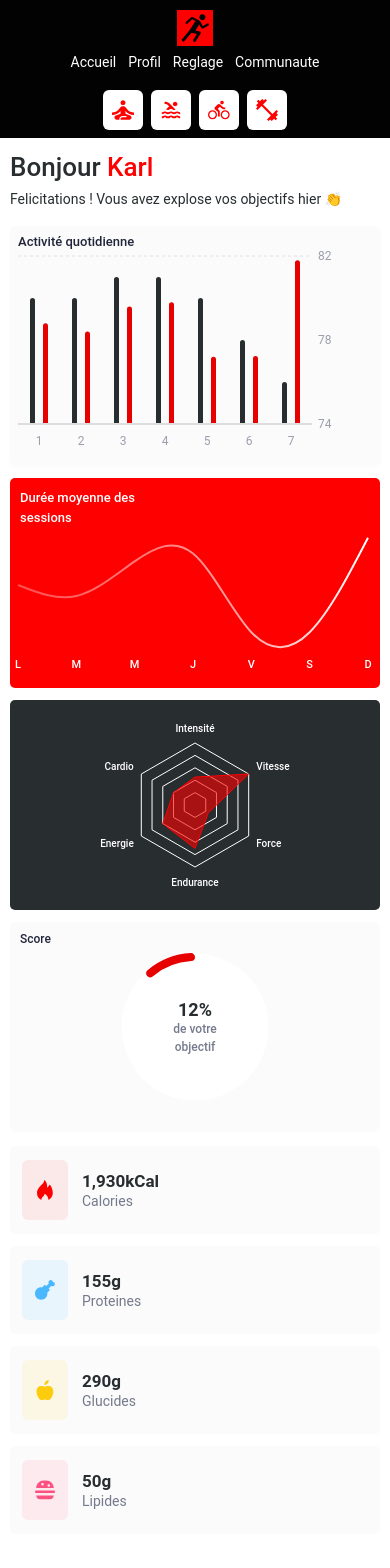
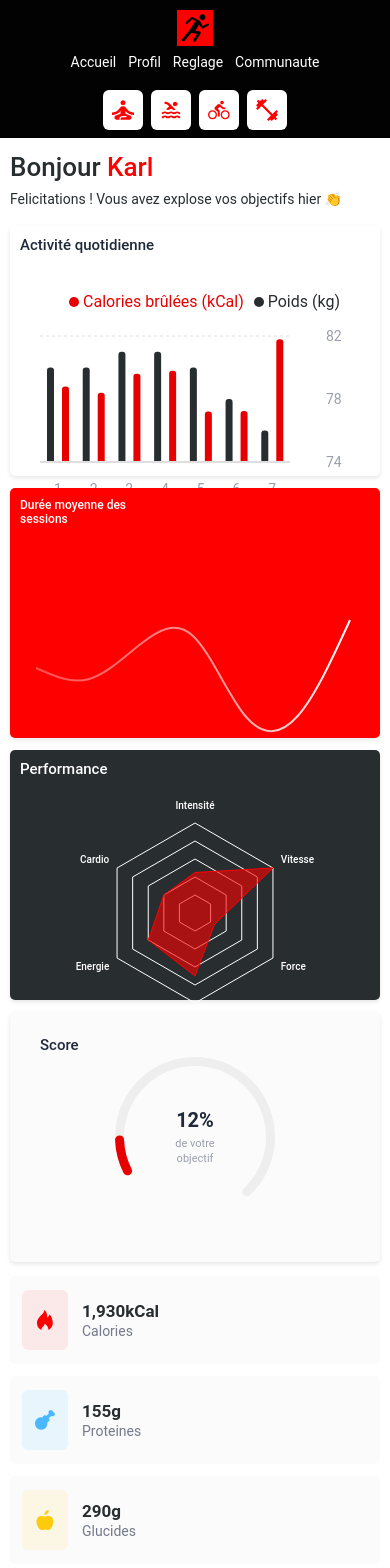
Before and after one commit to Steinshy/OC-SportSee, a React (Vite) app: page /profile/12 in a window 390 px wide. Shown: the top 1568 px of the page. Built offline with nearby package versions, Linux system fonts and the light colour scheme; no server answers.

Commit message:
Small refactor/cleanup charts

```diff
--- a/src/components/Charts/ActivityBarChart.css
+++ b/src/components/Charts/ActivityBarChart.css
@@ -1,49 +1,35 @@
-.chart-card--activity {
-  background: #fbfbfb;
-  border-radius: 5px;
-  box-shadow: 0 2px 4px rgb(0 0 0 / 2%);
-  min-width: 0;
-  padding: 24px 24px 18px;
-  position: relative;
-  width: 100%;
+/* Activity Bar Chart Styles */
+
+.activity-chart__title {
+  font-size: 15px;
+  font-weight: 500;
+  color: #20293a;
+  margin-bottom: 20px;
 }
 
-.activity-chart__title {
-  color: #20253a;
-  font-size: 15px;
-  font-weight: 500;
-  left: 24px;
-  position: absolute;
-  top: 20px;
-  z-index: 2;
+
+.chart-card--activity {
 }
 
-.chart-card--activity .recharts-legend-wrapper {
-  left: auto !important;
-  right: 24px !important;
-  top: 16px !important;
-  width: auto !important;
+/* Mobile: 768px and below */
+@media (max-width: 768px) {
+  .chart-card--activity {
+    padding: 15px;
+  }
 }
 
-.chart-card--activity .recharts-legend-item {
-  margin-left: 18px !important;
-  margin-right: 0 !important;
+/* Extra small: 420px and below */
+@media (max-width: 420px) {
+  .chart-card--activity {
+    padding: 10px;
+    min-height: 250px;
+  }
 }
 
-.chart-card--activity .recharts-legend-item-text {
-  color: #74798c !important;
-  font-size: 14px;
-  font-weight: 500;
-}
-
-.chart-card--activity .recharts-surface {
-  margin-right: 8px !important;
-}
-
+/* Custom tooltip styles */
 .activity-tooltip {
   background: #e60000;
   color: #fff;
-  display: block;
   font-size: 11px;
   font-weight: 500;
   line-height: 24px;
@@ -51,75 +37,7 @@
   text-align: center;
 }
 
-@media (width <= 1200px) {
-  .chart-card--activity {
-    padding: 20px 16px 14px;
-  }
-
-  .activity-chart__title {
-    left: 16px;
-    top: 14px;
-  }
-
-  .chart-card--activity .recharts-legend-wrapper {
-    right: 14px !important;
-    top: 12px !important;
-  }
-
-  .chart-card--activity .recharts-legend-item {
-    margin-left: 12px !important;
-  }
-
-  .chart-card--activity .recharts-legend-item-text {
-    font-size: 13px;
-  }
+.activity-tooltip p {
+  margin: 0;
+  line-height: 24px;
 }
-
-@media (width <= 900px) {
-  .chart-card--activity {
-    padding: 16px 12px 12px;
-  }
-
-  .activity-chart__title {
-    font-size: 14px;
-    left: 12px;
-    top: 12px;
-    white-space: nowrap;
-  }
-
-  .chart-card--activity .recharts-legend-wrapper {
-    right: 10px !important;
-    top: 10px !important;
-  }
-
-  .chart-card--activity .recharts-legend-item {
-    margin-left: 8px !important;
-  }
-
-  .chart-card--activity .recharts-legend-item-text {
-    font-size: 12px;
-  }
-}
-
-@media (width <= 768px) {
-  .chart-card--activity {
-    padding: 14px 10px 10px;
-  }
-
-  .activity-chart__title {
-    left: 10px;
-    top: 10px;
-  }
-}
-
-@media (width <= 420px) {
-  .chart-card--activity {
-    padding: 12px 8px 8px;
-  }
-
-  .activity-chart__title {
-    font-size: 13px;
-    left: 8px;
-    top: 8px;
-  }
-}
--- a/src/components/Charts/ActivityBarChart.tsx
+++ b/src/components/Charts/ActivityBarChart.tsx
@@ -1,4 +1,4 @@
-import { useEffect, useMemo, useState } from 'react';
+import { useMemo } from 'react';
 
 import {
   Bar,
@@ -12,11 +12,13 @@ import {
   YAxis,
 } from './index';
 
+import { CHART_COLORS, CHART_VALUES } from '@/constants/chartConstants';
 import type { ActivitySession } from '@/types/user';
 
+import './charts.css';
 import './ActivityBarChart.css';
 
-const MIN_DISPLAY_POINTS = 7;
+const MIN_DISPLAY_POINTS = CHART_VALUES.minDisplayPoints;
 
 type Props = {
   sessions: ActivitySession[];
@@ -59,7 +61,7 @@ function HoverCursor({
   y,
   width,
   height,
-  scale = 0.72,
+  scale = CHART_VALUES.cursorScale,
 }: {
   x?: number;
   y?: number;
@@ -73,7 +75,7 @@ function HoverCursor({
 
   return (
     <Rectangle
-      fill="#c4c4c4"
+      fill={CHART_COLORS.cursor}
       fillOpacity={0.5}
       height={height ?? 0}
       width={cursorWidth}
@@ -84,31 +86,6 @@ function HoverCursor({
 }
 
 export default function ActivityBarChart({ sessions }: Props) {
-  const [screenWidth, setScreenWidth] = useState(() => {
-    if (typeof window === 'undefined') {
-      return 1024;
-    }
-    return window.innerWidth;
-  });
-
-  useEffect(() => {
-    const handleResize = () => {
-      setScreenWidth(window.innerWidth);
-    };
-
-    handleResize();
-    window.addEventListener('resize', handleResize);
-    return () => {
-      window.removeEventListener('resize', handleResize);
-    };
-  }, []);
-
-  const isMobileScreen = screenWidth <= 768;
-  const isExtraSmallScreen = screenWidth <= 420;
-  const [tooltipPosition, setTooltipPosition] = useState<
-    { x: number; y: number } | undefined
-  >(undefined);
-
   const chartData = useMemo<ChartDataPoint[]>(() => {
     const points: ChartDataPoint[] = sessions.map((s) => ({
       day: s.day,
@@ -146,41 +123,27 @@ export default function ActivityBarChart({ sessions }: Props) {
       <ResponsiveContainer width="100%" height="100%">
         <BarChart
           data={chartData}
-          barGap={8}
-          barSize={isExtraSmallScreen ? 5 : isMobileScreen ? 6 : 7}
+          barGap={CHART_VALUES.barGapDefault}
+          barSize={7}
           onMouseMove={(state) => {
             if (!state.isTooltipActive || !state.activeCoordinate) {
               return;
             }
-
-            setTooltipPosition({
-              x: state.activeCoordinate.x + (isMobileScreen ? 10 : 50),
-              y: isMobileScreen ? 18 : 24,
-            });
           }}
-          onMouseLeave={() => {
-            setTooltipPosition(undefined);
-          }}
-          margin={
-            isExtraSmallScreen
-              ? { top: 18, right: 0, left: 0, bottom: 4 }
-              : isMobileScreen
-                ? { top: 18, right: 8, left: 8, bottom: 8 }
-                : { top: 18, right: 20, left: 20, bottom: 12 }
-          }
+          margin={{ top: 18, right: 20, left: 20, bottom: 12 }}
         >
           <CartesianGrid
             strokeDasharray="3"
             vertical={false}
-            stroke="#dedede"
+            stroke={CHART_COLORS.strokeGrid}
           />
           <XAxis
             dataKey="day"
             tickLine={false}
-            stroke="#dedede"
+            stroke={CHART_COLORS.strokeGrid}
             strokeWidth={2}
-            tick={{ fill: '#9b9eac', fontSize: isMobileScreen ? 12 : 14 }}
-            tickMargin={isMobileScreen ? 6 : 16}
+            tick={{ fill: CHART_COLORS.tickText, fontSize: 14 }}
+            tickMargin={16}
             tickFormatter={(_day: string, index: number) => String(index + 1)}
           />
           <YAxis
@@ -190,16 +153,14 @@ export default function ActivityBarChart({ sessions }: Props) {
             ticks={kgAxis.ticks}
             tickLine={false}
             axisLine={false}
-            tick={{ fill: '#9b9eac', fontSize: isMobileScreen ? 12 : 14 }}
-            tickMargin={isExtraSmallScreen ? 0 : isMobileScreen ? 6 : 30}
+            tick={{ fill: CHART_COLORS.tickText, fontSize: 14 }}
+            tickMargin={30}
           />
           <YAxis yAxisId="calories" hide />
           <Tooltip
             content={<CustomTooltip />}
-            cursor={<HoverCursor scale={isMobileScreen ? 0.64 : 0.72} />}
-            position={tooltipPosition}
+            cursor={<HoverCursor />}
           />
-          {!isMobileScreen && (
           <Legend
             verticalAlign="top"
             align="right"
@@ -207,19 +168,18 @@ export default function ActivityBarChart({ sessions }: Props) {
             iconSize={10}
             height={44}
           />
-          )}
           <Bar
             name="Poids (kg)"
             yAxisId="kilogram"
             dataKey="kilogram"
-            fill="#282d30"
+            fill={CHART_COLORS.barWeight}
             radius={[3, 3, 0, 0]}
           />
           <Bar
             name="Calories brûlées (kCal)"
             yAxisId="calories"
             dataKey="calories"
-            fill="#e60000"
+            fill={CHART_COLORS.barCalories}
             radius={[3, 3, 0, 0]}
           />
         </BarChart>
--- a/src/components/Charts/PerformanceRadarChart.css
+++ b/src/components/Charts/PerformanceRadarChart.css
@@ -1,6 +1,14 @@
+/* Performance Radar Chart Styles */
+
 .chart-card--performance {
   background: #282d30;
-  border-radius: 5px;
+}
+
+.performance-radar-chart__title {
+  font-size: 15px;
+  font-weight: 500;
+  color: #fff;
+  margin-bottom: 20px;
 }
 
 .chart-card--performance .recharts-polar-grid-concentric-polygon {
@@ -13,13 +21,23 @@
   fill-opacity: 1;
 }
 
-@media (width <= 768px) {
+/* Mobile: 768px and below */
+@media (max-width: 768px) {
+  .chart-card--performance {
+    padding: 15px;
+  }
+
   .chart-card--performance .recharts-polar-angle-axis text {
     font-size: 11px;
   }
 }
 
-@media (width <= 420px) {
+/* Extra small: 420px and below */
+@media (max-width: 420px) {
+  .chart-card--performance {
+    padding: 10px;
+  }
+
   .chart-card--performance .recharts-polar-angle-axis text {
     font-size: 10px;
   }
--- a/src/components/Charts/PerformanceRadarChart.tsx
+++ b/src/components/Charts/PerformanceRadarChart.tsx
@@ -1,5 +1,3 @@
-import { useEffect, useState } from 'react';
-
 import {
   PolarAngleAxis,
   PolarGrid,
@@ -12,6 +10,7 @@ import {
 
 import type { UserPerformance } from '@/types/user';
 
+import './charts.css';
 import './PerformanceRadarChart.css';
 
 const LABELS: Record<string, string> = {
@@ -61,30 +60,8 @@ function renderPolarAngleAxis(
 }
 
 export default function PerformanceRadarChart({ performance }: Props) {
-  const [screenWidth, setScreenWidth] = useState(() => {
-    if (typeof window === 'undefined') {
-      return 1024;
-    }
-    return window.innerWidth;
-  });
-
-  useEffect(() => {
-    const handleResize = () => {
-      setScreenWidth(window.innerWidth);
-    };
-
-    handleResize();
-    window.addEventListener('resize', handleResize);
-
-    return () => {
-      window.removeEventListener('resize', handleResize);
-    };
-  }, []);
-
-  const isMobileScreen = screenWidth <= 768;
-  const isExtraSmallScreen = screenWidth <= 420;
-  const axisFontSize = isExtraSmallScreen ? 10 : isMobileScreen ? 11 : 12;
-  const outerRadius = isExtraSmallScreen ? 62 : isMobileScreen ? 78 : 90;
+  const axisFontSize = 12;
+  const outerRadius = 90;
 
   const data = [...performance.data].reverse().map((entry) => {
     const categoryKey = entry.type as keyof typeof performance.categories;
@@ -100,6 +77,7 @@ export default function PerformanceRadarChart({ performance }: Props) {
 
   return (
     <div className="chart-card chart-card--performance">
+      <h3 className="performance-radar-chart__title">Performance</h3>
       <ResponsiveContainer width="100%" height="100%">
         <RadarChart data={data} outerRadius={outerRadius}>
           <PolarGrid radialLines={false} />
--- a/src/components/Charts/ScoreRadialChart.css
+++ b/src/components/Charts/ScoreRadialChart.css
@@ -1,111 +1,64 @@
+/* Score Radial Chart Styles */
+
 .chart-card--score {
   background: #fbfbfb;
-  border-radius: 5px;
   position: relative;
 }
 
 .score-radial-chart__title {
-  color: #20253a;
   font-size: 15px;
   font-weight: 500;
-  left: 30px;
+  color: #20293a;
   position: absolute;
   top: 24px;
+  left: 30px;
   z-index: 2;
 }
 
 .score-chart-container {
-  left: 50%;
+  position: relative;
+}
+
+/* Center text overlay */
+.score-radial-chart__center {
   position: absolute;
   top: 50%;
+  left: 50%;
   transform: translate(-50%, -50%);
-  z-index: 3;
-}
-
-.score-radial-chart__circle {
-  aspect-ratio: 1;
-  background: #fff;
-  border-radius: 50%;
-  height: 70%;
-  left: 50%;
-  position: absolute;
-  top: 50%;
-  transform: translate(-50%, -50%);
-  width: auto;
+  text-align: center;
   z-index: 1;
-}
-
-.score-radial-chart__center {
-  left: 50%;
-  position: absolute;
-  text-align: center;
-  top: 50%;
-  transform: translate(-50%, -50%);
-  z-index: 4;
+  pointer-events: none;
 }
 
 .score-radial-chart__value {
-  color: #282d30;
   display: block;
   font-size: 26px;
   font-weight: 700;
+  color: #20293a;
+  line-height: 1.2;
 }
 
 .score-radial-chart__subtitle {
-  color: #74798c;
   display: block;
-  font-size: 16px;
-  font-weight: 500;
-  line-height: 26px;
+  font-size: 12px;
+  color: #9b9eac;
+  line-height: 1.4;
+  margin-top: 4px;
 }
 
-@media (width <= 900px) {
-  .score-radial-chart__title {
-    font-size: 14px;
-    left: 20px;
-    top: 16px;
-  }
-
+/* Responsive adjustments */
+@media (max-width: 768px) {
   .score-radial-chart__value {
-    font-size: 22px;
-  }
-
-  .score-radial-chart__subtitle {
-    font-size: 14px;
-    line-height: 22px;
+    font-size: 24px;
   }
 }
 
-@media (width <= 768px) {
-  .score-radial-chart__title {
-    font-size: 13px;
-    left: 14px;
-    top: 12px;
-  }
-
+@media (max-width: 420px) {
   .score-radial-chart__value {
     font-size: 20px;
   }
 
   .score-radial-chart__subtitle {
-    font-size: 13px;
-    line-height: 20px;
+    font-size: 11px;
   }
 }
-
-@media (width <= 420px) {
-  .score-radial-chart__title {
-    font-size: 12px;
-    left: 10px;
-    top: 10px;
-  }
-
-  .score-radial-chart__value {
-    font-size: 18px;
-  }
-
-  .score-radial-chart__subtitle {
-    font-size: 12px;
-    line-height: 18px;
-  }
-}
--- a/src/components/Charts/ScoreRadialChart.tsx
+++ b/src/components/Charts/ScoreRadialChart.tsx
@@ -1,5 +1,3 @@
-import { useEffect, useState } from 'react';
-
 import {
   PolarAngleAxis,
   RadialBar,
@@ -7,6 +5,7 @@ import {
   ResponsiveContainer,
 } from './index';
 
+import './charts.css';
 import './ScoreRadialChart.css';
 
 type Props = {
@@ -14,49 +13,21 @@ type Props = {
 };
 
 export default function ScoreRadialChart({ score }: Props) {
-  const [screenWidth, setScreenWidth] = useState(() => {
-    if (typeof window === 'undefined') {
-      return 1024;
-    }
-    return window.innerWidth;
-  });
-
-  useEffect(() => {
-    const handleResize = () => {
-      setScreenWidth(window.innerWidth);
-    };
-
-    handleResize();
-    window.addEventListener('resize', handleResize);
-
-    return () => {
-      window.removeEventListener('resize', handleResize);
-    };
-  }, []);
-
-  const isMobileScreen = screenWidth <= 768;
-  const isExtraSmallScreen = screenWidth <= 420;
   const percentage = score * 100;
 
   return (
     <div className="chart-card chart-card--score">
       <h3 className="score-radial-chart__title">Score</h3>
-      <ResponsiveContainer
-        width="100%"
-        height="100%"
-        className="score-chart-container"
-      >
+      <ResponsiveContainer width="100%" height="100%" className="score-chart-container">
         <RadialBarChart
           data={[{ score: percentage }]}
           cx="50%"
           cy="50%"
-          innerRadius={
-            isExtraSmallScreen ? '64%' : isMobileScreen ? '68%' : '70%'
-          }
-          outerRadius={isExtraSmallScreen ? '76%' : '80%'}
-          startAngle={90}
-          endAngle={450}
-          barSize={isExtraSmallScreen ? 8 : isMobileScreen ? 9 : 10}
+          innerRadius="70%"
+          outerRadius="80%"
+          startAngle={210}
+          endAngle={-50}
+          barSize={10}
         >
           <PolarAngleAxis
             type="number"
@@ -69,10 +40,10 @@ export default function ScoreRadialChart({ score }: Props) {
             cornerRadius={100}
             fill="#e60000"
             angleAxisId={0}
+            background
           />
         </RadialBarChart>
       </ResponsiveContainer>
-      <div className="score-radial-chart__circle" />
       <div className="score-radial-chart__center">
         <span className="score-radial-chart__value">
           {Math.round(score * 100)}%
--- a/src/components/Charts/SessionLineChart.css
+++ b/src/components/Charts/SessionLineChart.css
@@ -1,77 +1,68 @@
-.chart-card--sessions {
+/* Session Line Chart Styles */
+
+.session-line-chart__title {
+  font-size: 15px;
+  font-weight: 500;
+  color: white;
+  margin-bottom: 20px;
+  line-height: 1.2;
+}
+
+/* Desktop: default styling */
+.chart-card--session {
   background: #f00;
-  border-radius: 5px;
-  display: flex;
-  flex-direction: column;
   overflow: hidden;
   position: relative;
 }
 
-.chart-card--sessions h3 {
-  color: #fff;
-  font-size: 15px;
-  font-weight: 500;
-  left: 34px;
-  line-height: 24px;
-  max-width: 150px;
+/* Mobile: 768px and below */
+@media (max-width: 768px) {
+  .chart-card--session {
+    padding: 15px;
+  }
+
+  .session-line-chart__title {
+    font-size: 14px;
+  }
+}
+
+/* Extra small: 420px and below */
+@media (max-width: 420px) {
+  .chart-card--session {
+    padding: 10px;
+  }
+
+  .session-line-chart__title {
+    font-size: 12px;
+  }
+}
+
+/* Custom tooltip */
+.session-tooltip {
+  background: white;
+  border-radius: 5px;
+  padding: 8px 12px;
+  box-shadow: 0 2px 4px rgba(0, 0, 0, 0.1);
+}
+
+.session-tooltip p {
+  margin: 0;
+  font-size: 12px;
+  color: #9b9eac;
+  line-height: 1.4;
+}
+
+/* Session overlay for interactivity */
+.session-overlay {
   position: absolute;
-  top: 29px;
-  z-index: 2;
+  top: 0;
+  right: 0;
+  height: 100%;
+  background: rgba(0, 0, 0, 0.1);
+  transition: width 0.2s ease;
+  pointer-events: none;
 }
 
 .session-chart {
-  margin: 0;
+  position: relative;
 }
-
-.session-overlay {
-  background: rgb(0 0 0 / 10%);
-  height: 100%;
-  position: absolute;
-  right: 0;
-  top: 0;
-  z-index: 1;
-}
-
-.session-tooltip {
-  background: #fff;
-  color: #000;
-  padding: 13px 7px;
-  text-align: center;
-  white-space: nowrap;
-}
-
-.session-tooltip p {
-  font-size: 10px;
-  font-weight: 500;
-  line-height: 1;
-  margin: 0;
-}
-
-.chart-card--sessions .recharts-text {
-  fill: #fff;
-  font-weight: 500;
-}
-
-@media (width <= 900px) {
-  .chart-card--sessions h3 {
-    font-size: 14px;
-    left: 20px;
-    top: 20px;
-  }
-}
-
-@media (width <= 768px) {
-  .chart-card--sessions h3 {
-    font-size: 13px;
-    left: 14px;
-    line-height: 20px;
-    top: 14px;
-  }
-}
-
-@media (width <= 420px) {
-  .chart-card--sessions h3 {
-    left: 10px;
-    top: 10px;
-  }
-}
--- a/src/components/Charts/SessionLineChart.tsx
+++ b/src/components/Charts/SessionLineChart.tsx
@@ -1,4 +1,4 @@
-import { useCallback, useEffect, useState } from 'react';
+import { useCallback, useState } from 'react';
 
 import {
   Line,
@@ -11,6 +11,7 @@ import {
 
 import type { AverageSession } from '@/types/user';
 
+import './charts.css';
 import './SessionLineChart.css';
 
 const DAY_LABELS: Record<number, string> = {
@@ -46,27 +47,6 @@ function CustomTooltip({
 
 export default function SessionLineChart({ sessions }: Props) {
   const [activeIndex, setActiveIndex] = useState<number | null>(null);
-  const [screenWidth, setScreenWidth] = useState(() => {
-    if (typeof window === 'undefined') {
-      return 1024;
-    }
-    return window.innerWidth;
-  });
-
-  useEffect(() => {
-    const handleResize = () => {
-      setScreenWidth(window.innerWidth);
-    };
-
-    handleResize();
-    window.addEventListener('resize', handleResize);
-
-    return () => {
-      window.removeEventListener('resize', handleResize);
-    };
-  }, []);
-
-  const isMobileScreen = screenWidth <= 768;
 
   const data = sessions.map((session) => ({
     day: DAY_LABELS[session.day],
@@ -87,8 +67,8 @@ export default function SessionLineChart({ sessions }: Props) {
   }, []);
 
   return (
-    <div className="chart-card chart-card--sessions">
-      <h3>
+    <div className="chart-card chart-card--session">
+      <h3 className="session-line-chart__title">
         Durée moyenne des
         <br />
         sessions
@@ -104,12 +84,7 @@ export default function SessionLineChart({ sessions }: Props) {
       <ResponsiveContainer width="100%" height="100%" className="session-chart">
         <LineChart
           data={data}
-          margin={{
-            top: isMobileScreen ? 44 : 58,
-            right: isMobileScreen ? 6 : 10,
-            left: isMobileScreen ? 2 : 6,
-            bottom: isMobileScreen ? 10 : 14,
-          }}
+          margin={{ top: 58, right: 10, left: 6, bottom: 14 }}
           onMouseMove={handleMouseMove}
           onMouseLeave={handleMouseLeave}
         >
@@ -128,12 +103,12 @@ export default function SessionLineChart({ sessions }: Props) {
             tickLine={false}
             tick={{
               fill: '#fff',
-              fontSize: isMobileScreen ? 11 : 12,
+              fontSize: 12,
             }}
-            tickMargin={isMobileScreen ? 6 : 10}
+            tickMargin={10}
             padding={{
-              left: isMobileScreen ? 6 : 10,
-              right: isMobileScreen ? 6 : 10,
+              left: 10,
+              right: 10,
             }}
           />
           <YAxis hide domain={['dataMin-10', 'dataMax+10']} />
@@ -146,7 +121,7 @@ export default function SessionLineChart({ sessions }: Props) {
             dot={false}
             activeDot={{
               r: 4,
-              strokeWidth: isMobileScreen ? 6 : 8,
+              strokeWidth: 8,
               stroke: 'rgba(255,255,255,0.2)',
               fill: '#fff',
             }}
--- /dev/null
+++ b/src/components/Charts/charts.css
@@ -0,0 +1,66 @@
+/* ============================================
+   SHARED CHART STYLES & DESIGN TOKENS
+   ============================================ */
+
+:root {
+  /* Chart colors */
+  --chart-color-bar-weight: #282d30;
+  --chart-color-bar-calories: #e60000;
+  --chart-stroke-grid: #dedede;
+  --chart-tick-text: #9b9eac;
+  --chart-cursor: #c4c4c4;
+  --breakpoint-mobile: 768px;
+  --breakpoint-extra-small: 420px;
+}
+
+/* Base chart card styles */
+.chart-card {
+  background: white;
+  border-radius: 5px;
+  padding: 20px;
+  box-shadow: 0 2px 4px rgba(0, 0, 0, 0.1);
+  width: 100%;
+  height: 100%;
+}
+
+/* Chart-specific card variants */
+.chart-card--activity {
+  grid-column: 1 / -1;
+  min-height: 300px;
+}
+
+.chart-card--score,
+.chart-card--performance,
+.chart-card--session {
+  min-height: 250px;
+}
+
+
+.activity-chart__title,
+.score-radial-chart__title,
+.performance-radar-chart__title,
+.session-line-chart__title {
+  font-size: 15px;
+  font-weight: 500;
+  color: #20293a;
+  margin-bottom: 20px;
+}
+
+
+@media (max-width: 768px) {
+  .activity-chart__title,
+  .score-radial-chart__title,
+  .performance-radar-chart__title,
+  .session-line-chart__title {
+    font-size: 14px;
+  }
+}
+
+@media (max-width: 420px) {
+  .activity-chart__title,
+  .score-radial-chart__title,
+  .performance-radar-chart__title,
+  .session-line-chart__title {
+    font-size: 12px;
+  }
+}
--- /dev/null
+++ b/src/constants/chartConstants.ts
@@ -0,0 +1,24 @@
+/**
+ * Centralized design tokens for chart components
+ * Update these constants instead of searching through component files
+ */
+
+export const CHART_COLORS = {
+  barWeight: '#282d30',
+  barCalories: '#e60000',
+  strokeGrid: '#dedede',
+  tickText: '#9b9eac',
+  cursor: '#c4c4c4',
+} as const;
+
+export const CHART_BREAKPOINTS = {
+  mobile: 768,
+  extraSmall: 420,
+} as const;
+
+export const CHART_VALUES = {
+  minDisplayPoints: 7,
+  barGapDefault: 8,
+  cursorScale: 0.72,
+  cursorScaleMobile: 0.64,
+} as const;
```
Lines whose indentation alone changed are shown as unchanged.
